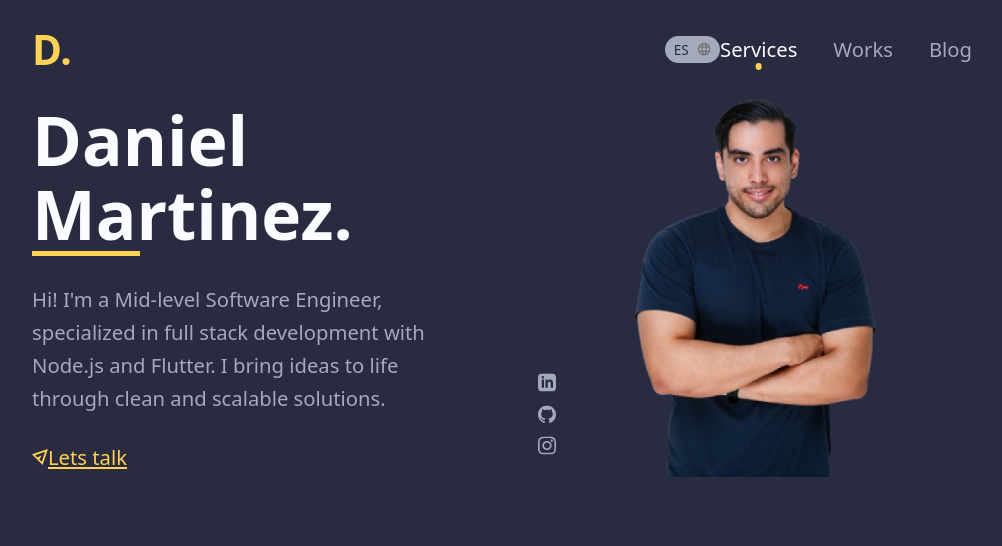
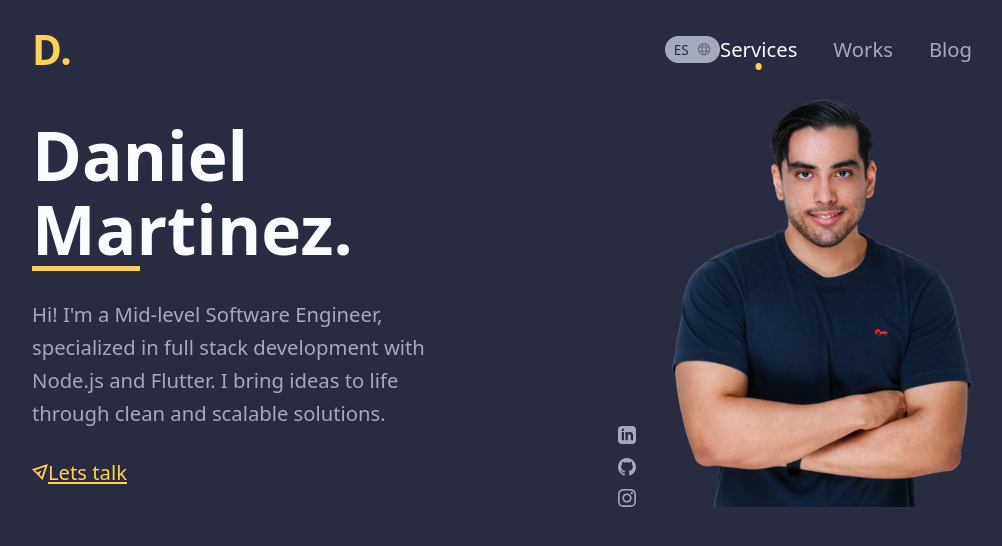
Before and after one commit to danielmartinezar/portfolio-web, a React (Vite) app: page / in a window 1280 px wide. Shown: the top 546 px of the page, without its empty margins (138-1140 px from the left). Built offline with nearby package versions, Linux system fonts and the light colour scheme.

Commit message:
Adjusted hero image size

```diff
--- a/src/views/home/Hero.tsx
+++ b/src/views/home/Hero.tsx
@@ -30,19 +30,19 @@ export default function Hero() {
           </div>
 
           {/* Image Container */}
-          <div className="md:justify-end">
+          <div className="md:justify-end justify-center flex">
             {/* Photo */}
-            <div className="relative flex justify-center max-w-md md:max-w-lg">
+            <div className="relative flex justify-center max-w-[250px] md:max-w-[300px]">
               {/* Social Icons - Positioned absolutely on the left */}
               <SocialIcons
                 direction="vertical"
                 size="sm"
-                className="absolute left-0 top-10/12 -translate-y-1/2 flex"
+                className="absolute -left-12 bottom-0 flex"
               />
               <img
-                src="/src/assets/daniel-martinez.png"
+                src="/src/assets/DanielMartinez1.webp"
                 alt="Daniel Martinez"
-                className="rounded-2xl w-auto h-auto object-cover"
+                className="rounded-2xl w-full h-auto object-cover"
               />
             </div>
           </div>
```
Also changed, not shown: src/assets/DanielMartinez1.webp (added), src/assets/daniel-martinez.png (deleted).
